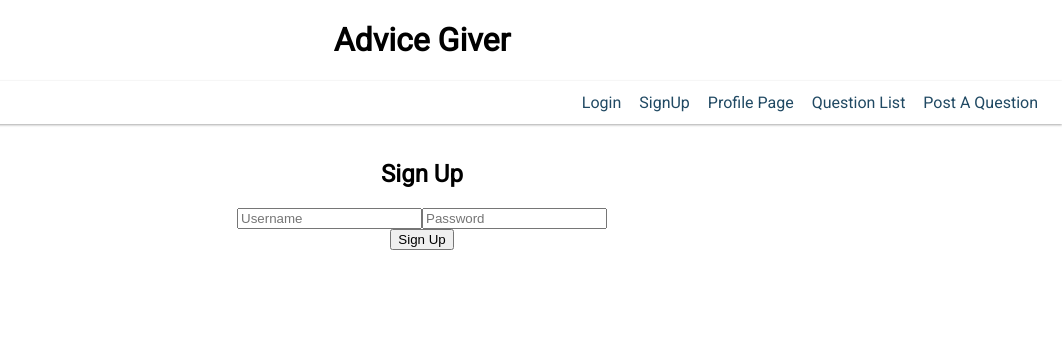
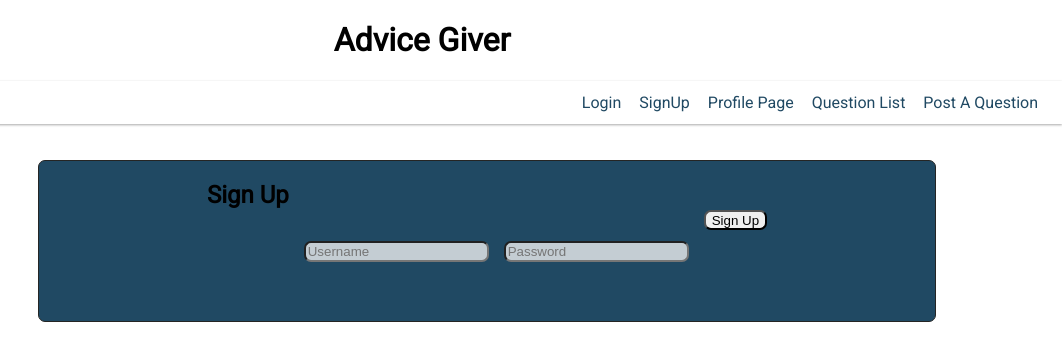
Before and after one commit to bw-advice-giver/ben-griffin-front-end, a React (Create React App) app in the folder advice-giver/advice-giver-fe-arch/: page /signup in a window 1280 px wide. Shown: the top 360 px of the page, without its empty margins (218-1280 px from the left). Built offline with nearby package versions, Linux system fonts and the light colour scheme.

Commit message:
Final commit of day 1.

```diff
--- a/advice-giver/advice-giver-fe-arch/package.json
+++ b/advice-giver/advice-giver-fe-arch/package.json
@@ -4,12 +4,14 @@
   "private": true,
   "dependencies": {
     "axios": "^0.19.0",
+    "formik": "^1.5.8",
     "node-sass": "^4.12.0",
     "react": "^16.9.0",
     "react-dom": "^16.9.0",
     "react-router-dom": "^5.0.1",
     "react-scripts": "3.1.2",
-    "styled-components": "^4.4.0"
+    "styled-components": "^4.4.0",
+    "yup": "^0.27.0"
   },
   "scripts": {
     "start": "react-scripts start",
--- a/advice-giver/advice-giver-fe-arch/src/App.js
+++ b/advice-giver/advice-giver-fe-arch/src/App.js
@@ -7,6 +7,9 @@ import Login from './components/Login';
 import SignUp from './components/SignUp';
 import Profile from './components/Profile';
 import AddQuestion from './components/AddQuestion';
+import QuestionList from './components/QuestionsList';
+import FormikAddQuestion from './components/AddQuestion';
+
 // Private Route(s)
 import PrivateRoute from './components/PrivateRoute';
 
@@ -29,15 +32,16 @@ function App() {
             <Link to="/questions">Question List</Link>
           </li>
           <li>
-            <Link to="/add-question">Post A Question</Link>
+            <Link to="/addquestion">Post A Question</Link>
           </li>
         </ul>
         <Switch>
           <Route exact path="/login" component={Login} />
           <Route exact path="/signup" component={SignUp} />
+
           <PrivateRoute exact path="/profile" component={Profile}/>
-          {/* <PrivateRoute exact path="/questions" component={Questions}/> */}
-          <Route exact path="/add-question" component={AddQuestion}/>
+          <PrivateRoute exact path="/questions" component={QuestionList}/>
+          <PrivateRoute exact path="/addquestion" component={FormikAddQuestion}/>
         </Switch>
       </div>
     </Router>
--- a/advice-giver/advice-giver-fe-arch/src/components/AddQuestion/AddQuestion.js
+++ b/advice-giver/advice-giver-fe-arch/src/components/AddQuestion/AddQuestion.js
@@ -1,5 +1,5 @@
 import React, { useState, useEffect } from 'react';
-import { withFormik, Form, Field } from "formik"
+import { withFormik, Form, Field } from 'formik';
 import * as Yup from 'yup';
 import styled from "styled-components";
 
--- a/advice-giver/advice-giver-fe-arch/src/components/Login/Login.js
+++ b/advice-giver/advice-giver-fe-arch/src/components/Login/Login.js
@@ -1,5 +1,7 @@
 import React from 'react';
 import {axiosWithAuth} from '../../utils/axiosWithAuth';
+
+import './Login.scss';
 
 class Login extends React.Component {
 
@@ -44,24 +46,26 @@ class Login extends React.Component {
             <div className="Login">
                 <h2>Log In</h2>
                 <form onSubmit={this.login}>
+                <div className="input-ovrd">
                 <input
                     type="text"
                     name="username"
                     value={this.state.credentials.username}
                     onChange={this.handleChange}
                     placeholder="Username"
+                    className="login-input"
                 />
-
                     <input
                         type="password"
                         name="password"
                         placeholder="Password"
                         value={this.state.credentials.password}
                         onChange={this.handleChange}
+                        className="login-input"
                     />
                     <button className="login-btn">Login</button>
+                    </div>
                 </form>
-
             </div>
         )
     } //end Render
--- a/advice-giver/advice-giver-fe-arch/src/components/Login/Login.scss
+++ b/advice-giver/advice-giver-fe-arch/src/components/Login/Login.scss
@@ -6,6 +6,7 @@
 
   width: 70%;
   height: 20vh;
+
 
   margin-left: 20%;
 
@@ -16,7 +17,11 @@
   background-color: #204963;
 }
 
-input {
+// .input-ovrd {
+// height: 400px;
+// }
+
+.login-input {
   border-radius: 7px;
 
   margin-top: 20%;
@@ -25,13 +30,16 @@ input {
   background-color: #c4cdd3
 }
 
-input:hover {
+.login-input:hover {
   opacity: 0.6;
 }
 
 .login-btn {
   border-radius: 7px;
   margin-left: 15px;
+  margin-top: 5.5%;
+
+  height: 20px;
 }
 
 .login-btn:hover {
--- a/advice-giver/advice-giver-fe-arch/src/components/QuestionsList/QuestionsList.js
+++ b/advice-giver/advice-giver-fe-arch/src/components/QuestionsList/QuestionsList.js
@@ -24,3 +24,5 @@ function QuestionDetails ({ list }){
         <QuestionsCard {...list}/>
     )
 }
+
+export default QuestionList;
--- a/advice-giver/advice-giver-fe-arch/src/components/SignUp/SignUp.js
+++ b/advice-giver/advice-giver-fe-arch/src/components/SignUp/SignUp.js
@@ -1,5 +1,7 @@
 import React from 'react';
 import {axiosWithAuth} from '../../utils/axiosWithAuth';
+
+import './SignUp.scss';
 
 class SignUp extends React.Component {
 
@@ -44,26 +46,29 @@ class SignUp extends React.Component {
 
     render() {
         return (
-            <div className="Login">
+            <div className="Signup">
                 <h2>Sign Up</h2>
                 <form onSubmit={this.signUp}>
+                <div className="input-ovrd">
                     <input
                         type="text"
                         name="username"
                         value={this.state.credentials.username}
                         onChange={this.handleChange}
                         placeholder="Username"
+                        className="sign-up-input"
                     />
-
                     <input
                         type="password"
                         name="password"
                         placeholder="Password"
                         value={this.state.credentials.password}
                         onChange={this.handleChange}
+                        className="sign-up-input"
                     />
+                    </div>
                 </form>
-                <button className="login-btn">Sign Up</button>
+                <button className="signup-btn">Sign Up</button>
             </div>
         )
     } //end Render
--- a/advice-giver/advice-giver-fe-arch/src/components/SignUp/SignUp.sass
+++ b/advice-giver/advice-giver-fe-arch/src/components/SignUp/SignUp.scss
@@ -1,9 +1,12 @@
-.Login {
+@import '../../scss/1-utils/#index';
+
+.Signup {
   border: 1.5px solid #252524;
   border-radius: 7px;
 
   width: 70%;
   height: 20vh;
+  max-height: 400px;
 
   margin-left: 20%;
 
@@ -12,9 +15,15 @@
   flex-wrap: wrap;
 
   background-color: #204963;
+
 }
 
-input {
+// .input-ovrd {
+//   height: 400px;
+//   }
+
+.sign-up-input {
+
   border-radius: 7px;
 
   margin-top: 20%;
@@ -23,15 +32,18 @@ input {
   background-color: #c4cdd3
 }
 
-input:hover {
+.sign-up-input:hover {
   opacity: 0.6;
 }
 
-.login-btn {
+.signup-btn {
   border-radius: 7px;
   margin-left: 15px;
+  margin-top: 5.5%;
+
+  height: 20px;
 }
 
-.login-btn:hover {
+.signup-btn:hover {
   opacity: 0.6;
 }
```
Also changed, not shown: advice-giver/advice-giver-fe-arch/src/components/PrivateRoute/PrivateRoute.scss (deleted), advice-giver/advice-giver-fe-arch/src/components/QuestionsCard/QuestionCard.scss (added), advice-giver/advice-giver-fe-arch/src/components/QuestionsList/QuestionList.scss (added), 1 other file (tests, documents, lock files or other folders).
